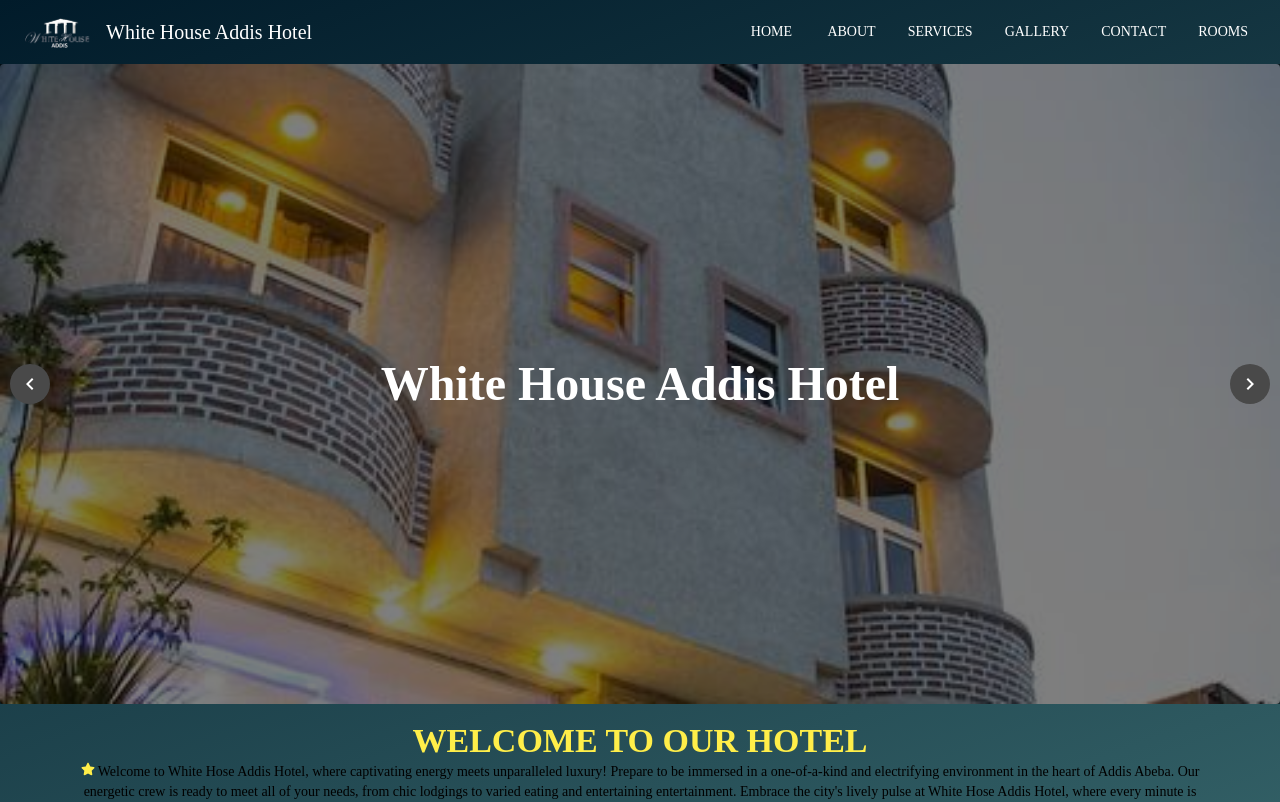
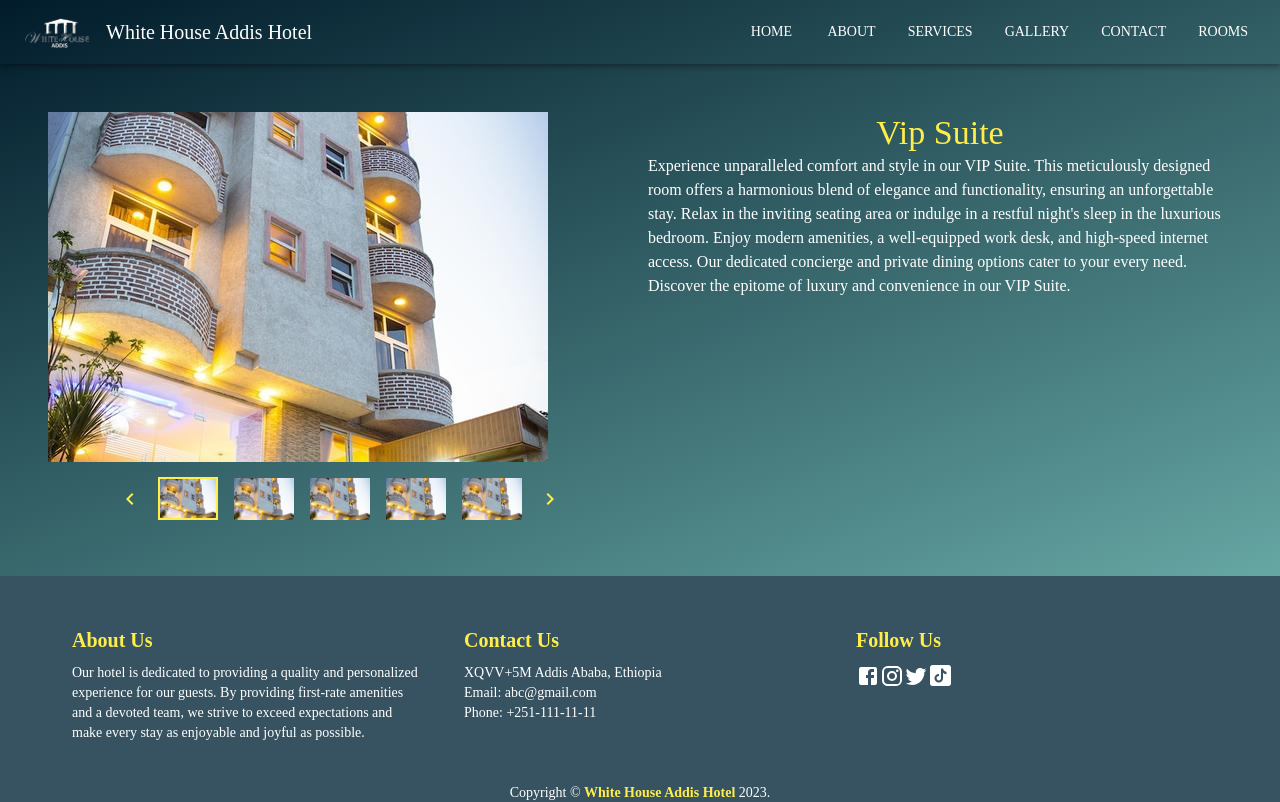
Before and after one commit to DawitSishu/whitehouse, a React (Vite) app: page / in a window 1280 px wide. Shown: the top 802 px of the page. Built offline with nearby package versions, Linux system fonts and the light colour scheme; a web font is replaced by a local one.

Commit message:
now the room looks somewhat okay

```diff
--- a/src/App.jsx
+++ b/src/App.jsx
@@ -29,7 +29,7 @@
       },
     },
     text: {
-      primary: "#000000",
+      primary: "#ffffff",
     },
   },
   typography: {
@@ -75,7 +75,7 @@
             path="/"
             element={
               <Suspense fallback={<Loader />}>
-                <Home />
+                <Rooms />
               </Suspense>
             }
           />
--- a/src/Components/Rooms/index.jsx
+++ b/src/Components/Rooms/index.jsx
@@ -1,13 +1,115 @@
-import React from "react";
+import React, { useState, useEffect } from "react";
+import {
+  Grid,
+  Typography,
+  IconButton,
+  List,
+  ListItem,
+  ListItemIcon,
+  Box,
+} from "@mui/material";
+import NavigateNextIcon from "@mui/icons-material/NavigateNext";
+import NavigateBeforeIcon from "@mui/icons-material/NavigateBefore";
+import { IoDiamondSharp } from "react-icons/io5";
+import img from "../../assets/white.jpg";
 import Navbar from "../Navbar";
+import Footer from "../Footer";
 
-const index = () => {
+const roomData = {
+  image: img,
+  description:
+    "Experience unparalleled comfort and style in our VIP Suite. This meticulously designed room offers a harmonious blend of elegance and functionality, ensuring an unforgettable stay. Relax in the inviting seating area or indulge in a restful night's sleep in the luxurious bedroom. Enjoy modern amenities, a well-equipped work desk, and high-speed internet access. Our dedicated concierge and private dining options cater to your every need. Discover the epitome of luxury and convenience in our VIP Suite.",
+  images: [img, img, img, img, img],
+  title: "Vip Suite",
+  features: [
+    "24-hour room service",
+    "Comfortable beds and pillows",
+    "Fast Wi-Fi Connection",
+    "In-room safe box",
+    "Balcony",
+    "Daily housekeeping",
+    "Iron & Extra bed",
+    "Telephone",
+    "Refrigerator",
+    "Cable television",
+    "Jacuzzi",
+    "In-room Air condition",
+  ],
+};
+
+const RoomPage = () => {
+  const [currentImageIndex, setCurrentImageIndex] = useState(0);
+
+  useEffect(() => {
+    window.scrollTo(0, 0);
+  }, []);
+
+  const handleNextImage = () => {
+    setCurrentImageIndex(
+      (prevIndex) => (prevIndex + 1) % roomData.images.length
+    );
+  };
+
+  const handlePreviousImage = () => {
+    setCurrentImageIndex((prevIndex) =>
+      prevIndex === 0 ? roomData.images.length - 1 : prevIndex - 1
+    );
+  };
+
+  const handleThumbnailClick = (index) => {
+    setCurrentImageIndex(index);
+  };
+
   return (
     <div>
       <Navbar />
-      room index
+      <Box sx={{ padding: 3, margin: 3 }}>
+        <Grid container spacing={2}>
+          <Grid item xs={12} md={6}>
+            <img
+              src={roomData.images[currentImageIndex]}
+              alt="Main"
+              loading="lazy"
+              style={{
+                maxWidth: "100%",
+                height: "auto",
+              }}
+            />
+            <div style={{ textAlign: "center" }}>
+              <IconButton onClick={handlePreviousImage}>
+                <NavigateBeforeIcon color="primary" />
+              </IconButton>
+              {roomData.images.map((thumbnail, index) => (
+                <IconButton key={index} onClick={() => handleThumbnailClick(index)}>
+                  <img
+                    src={thumbnail}
+                    alt={`Thumbnail ${index}`}
+                    loading="lazy"
+                    style={{
+                      width: "60px",
+                      height: "auto",
+                      border: currentImageIndex === index ? "2px solid #FFEE49" : "none",
+                      cursor: "pointer",
+                    }}
+                  />
+                </IconButton>
+              ))}
+              <IconButton onClick={handleNextImage}>
+                <NavigateNextIcon color="primary" />
+              </IconButton>
+            </div>
+          </Grid>
+          <Grid item xs={12} md={6}>
+            <Typography variant="h4" color="primary" align="center">
+              {roomData.title}
+            </Typography>
+            <Typography>{roomData.description}</Typography>
+          </Grid>
+        </Grid>
+      </Box>
+      <Footer />
     </div>
   );
 };
 
-export default index;
+export default RoomPage;
```
